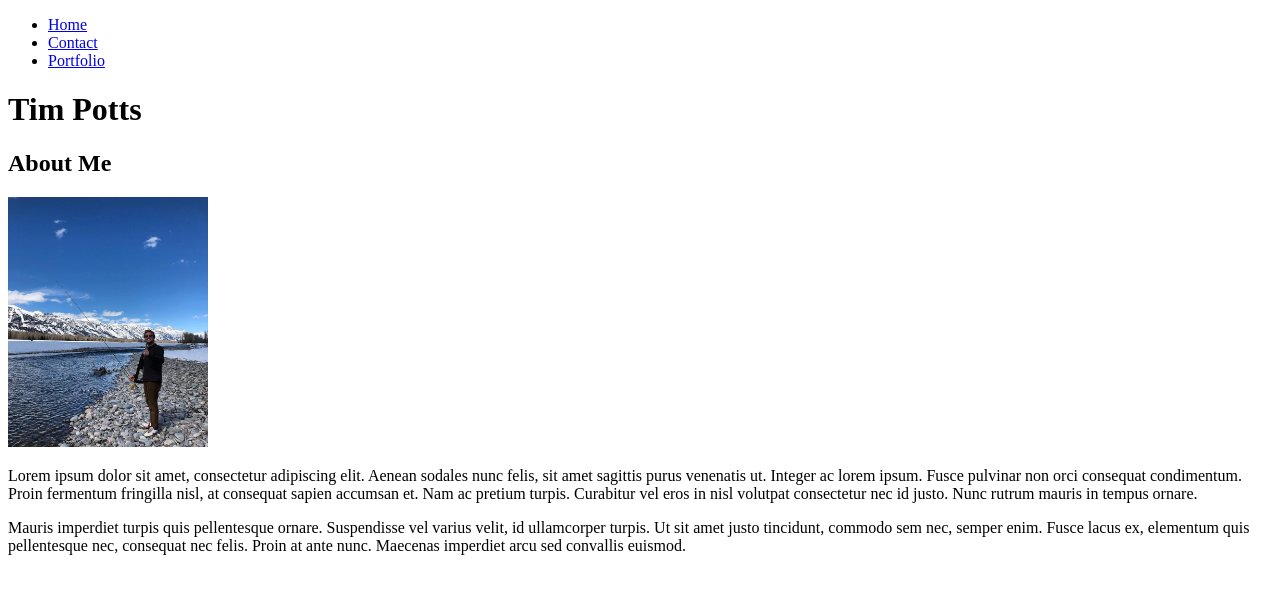
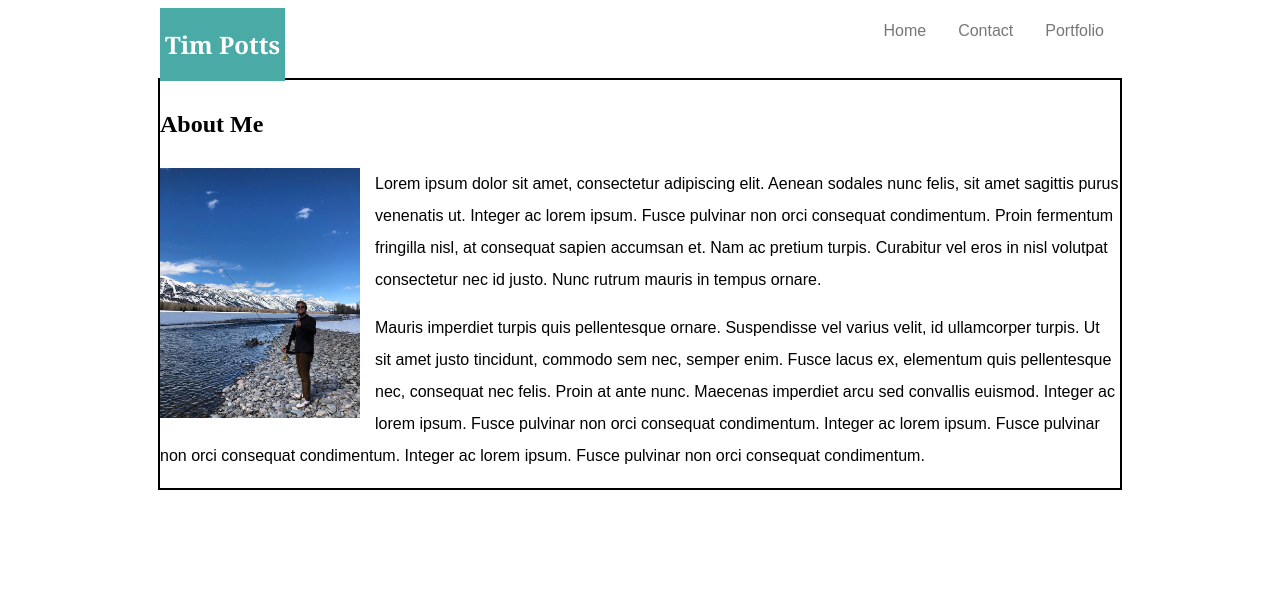
Before and after one commit to timmypotts/basic-portfolio, a plain HTML site: page index.html in a window 1280 px wide. Drawn offline with Linux system fonts and the light colour scheme; files that its build step writes are made by us from their sources; files whose address does not match are found by name.

Commit message:
Used padding so divs and navbar do not overlap. Still using floats as of now, probably need to change this

```diff
--- a/assets/css/style.css
+++ b/assets/css/style.css
@@ -0,0 +1,68 @@
+ul {
+    list-style-type: none;
+    margin: 0;
+    padding: 0;
+    overflow: hidden;
+    background-color: white;
+  }
+
+li {
+   float: left;
+  }
+
+li a {
+   display: block;
+   color: #777777;
+   text-align: center;
+   padding: 14px 16px;
+   text-decoration: none;
+  }
+
+/* Change the link color to #111 (black) on hover */
+li a:hover {
+    background-color: #4aaaa5;
+  }
+
+div {
+    margin-top:10px;
+    line-height: 2.0;
+    border-width:2px;
+    border-style:solid;
+    border-color:black;
+}
+
+h1 {
+    font-family: 'Georgia', Times, Times New Roman, serif;
+    color: white;
+    background-color: #4aaaa5;
+    margin: 0;
+    padding-top: 20px;
+    padding-bottom: 20px;
+    padding-right: 5px;
+    padding-left: 5px;
+}
+
+p {
+    font-family: 'Arial', 'Helvetica Neue', Helvetica, sans-serif;
+}
+
+header {
+    font-family: 'Arial', 'Helvetica Neue', Helvetica, sans-serif;
+    max-width: 960px;
+    margin: auto;
+    background-color: white;
+    padding-bottom: 70px;
+}
+
+.right {
+    float: right;
+}
+
+.left {
+    float: left;
+}
+
+.content {
+    max-width: 960px;
+    margin: auto;
+}
--- a/index.html
+++ b/index.html
@@ -1,15 +1,17 @@
 <!DOCTYPE html>
 <html lang="en">
 <head>
+    <link rel="stylesheet" type="text/css" href="/home/tim/.git/basic-portfolio/assets/css/style.css">
     <meta charset="UTF-8">
     <meta name="viewport" content="device-width, initial-scale=1.0">
     <meta http-equiv="X-UA-Compatible" content="ie=edge">
     <title>Bio Page</title>
 </head>
-<body>
+
 <header>
-        <nav<>
-            <ul>
+    <nav>
+        <h1 class="left">Tim Potts</h1>
+        <ul class="right">
             <li><a href="index.html">Home</a></li>
             <li><a href="contact.html">Contact</a></li>
             <li><a href="portfolio.html">Portfolio</a></li>
@@ -17,12 +19,11 @@
     </nav>
 </header>
 
-    <h1>Tim Potts</h1>
+<body>
 
-
-    <div>
+    <div class="content">
         <h2>About Me</h2>
-        <img src="/home/tim/.git/basic-portfolio/assets/images/biopic.png" alt="Picture of me" style="width:200px;height:250px;">
+        <img src="/home/tim/.git/basic-portfolio/assets/images/biopic.png" align="left" alt="Picture of me" style="width:200px;height:250px;padding-right:15px;">
         <p>
             Lorem ipsum dolor sit amet, consectetur adipiscing elit.
             Aenean sodales nunc felis, sit amet sagittis purus venenatis ut.
@@ -39,6 +40,9 @@
             Fusce lacus ex, elementum quis pellentesque nec, consequat nec felis.
             Proin at ante nunc.
             Maecenas imperdiet arcu sed convallis euismod.
+            Integer ac lorem ipsum. Fusce pulvinar non orci consequat condimentum.
+            Integer ac lorem ipsum. Fusce pulvinar non orci consequat condimentum.
+            Integer ac lorem ipsum. Fusce pulvinar non orci consequat condimentum.
         </p>
     </div>
 
```
Also changed, not shown: contact.html (+9 -6 lines), portfolio.html (+9 -6 lines). Lines whose indentation alone changed are shown as unchanged.
